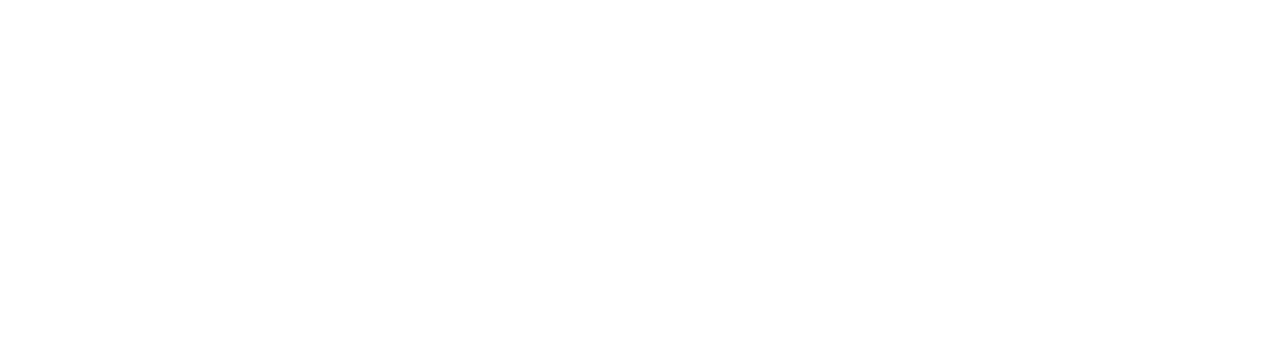
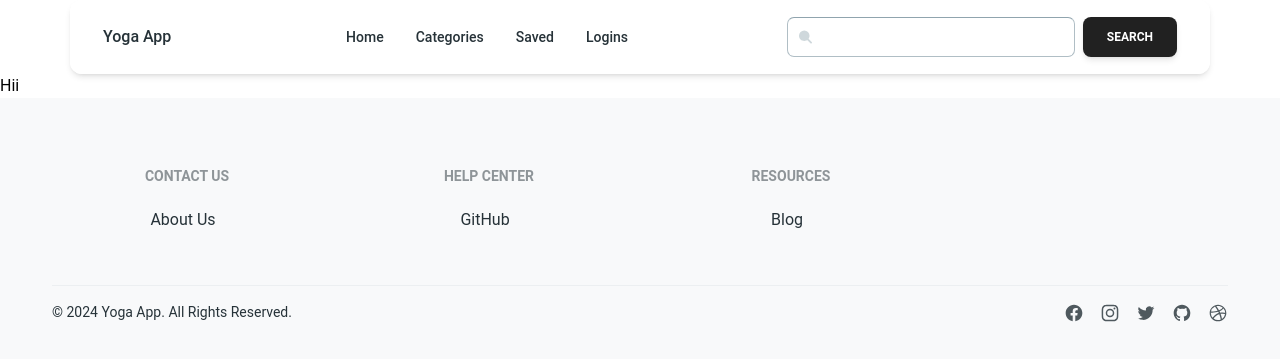
Before and after one commit to tasbehanawaz/YOGA_APP, a React (Vite) app in the folder frontend/: page /search in a window 1280 px wide. Before the commit this address had no page. Shown: the top 360 px of the page. Built offline with nearby package versions, Linux system fonts and the light colour scheme.

Commit message:
feat: Add search functionality to navbar and result page

```diff
--- a/frontend/src/App.jsx
+++ b/frontend/src/App.jsx
@@ -4,6 +4,7 @@
 import Layout from './components/layout/layout';
 import Categories from './Pages/categories/categories';
 import Login from './Pages/login/logins';
+import Result from './Pages/result/result';
 
 function App() {
   return (
@@ -34,6 +35,15 @@
             </Layout>
           }
         />
+
+        <Route
+          path="/search"
+          element={
+            <Layout>
+              <Result />
+            </Layout>
+          }
+        />
       </Routes>
     </BrowserRouter>
   );
--- /dev/null
+++ b/frontend/src/Pages/result/result.jsx
@@ -0,0 +1,15 @@
+import { useLocation } from 'react-router-dom';
+
+const Result = () => {
+  const location = useLocation();
+  const data = location.state; // This is the state passed during navigation
+
+  return (
+    <div>
+      <h1>Hii</h1>
+      {data}
+    </div>
+  );
+};
+
+export default Result;
--- a/frontend/src/components/navBar/navbar.jsx
+++ b/frontend/src/components/navBar/navbar.jsx
@@ -8,11 +8,13 @@
   IconButton,
   Input,
 } from '@material-tailwind/react';
-import { Link } from 'react-router-dom';
+import { Link, useNavigate } from 'react-router-dom';
 
 export function NavbarWithSearch() {
   const [openNav, setOpenNav] = React.useState(false);
   const [searchQuery, setSearchQuery] = useState(null);
+  const [data, setData] = useState(null);
+  const navigate = useNavigate();
 
   React.useEffect(() => {
     window.addEventListener(
@@ -29,7 +31,8 @@
       const response = await axios.get(
         `http://localhost:8001/FetchYogaPoses.php?poseName=${searchQuery}`
       );
-      console.log('response.data', response.data);
+      setData(response.data);
+      navigate('/search', data);
     } catch (error) {
       console.error('Error fetching the pose:', error);
     }
```
